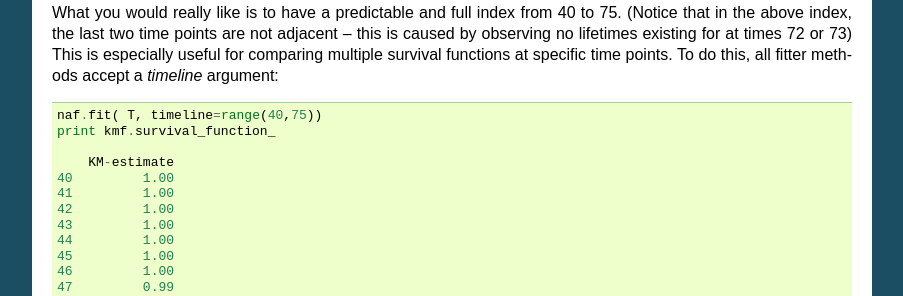
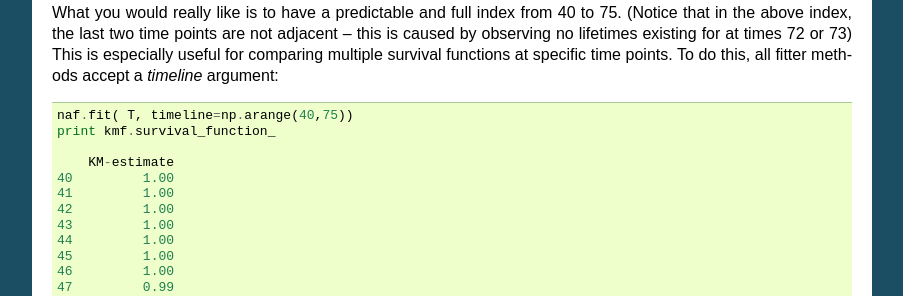
Before and after one commit to CamDavidsonPilon/lifelines, a Sphinx documentation site: the page built from docs/examples.rst, in a window 1280 px wide and 900 px high, scrolled down 3084 px. Shown: the part 152-448 px from the top of the window, without its empty margins (198-1101 px from the left). Built offline with Sphinx 7.4.7, drawn with Linux system fonts in a browser that asks for light colours; formulas are drawn with MathJax 3.

Commit message:
Small typo in examples document
estimation.py line 61 :
self.timeline = timeline.astype(float)
expects a numpy array while the documentation gives an example of a regular python's range that creates a list

```diff
--- a/docs/examples.rst
+++ b/docs/examples.rst
@@ -150,7 +150,7 @@ existing for at times 72 or 73) This is especially useful for comparing multiple
 
 .. code-block:: python
 
-    naf.fit( T, timeline=range(40,75))
+    naf.fit( T, timeline=np.arange(40,75))
     print kmf.survival_function_
 
         KM-estimate
```
